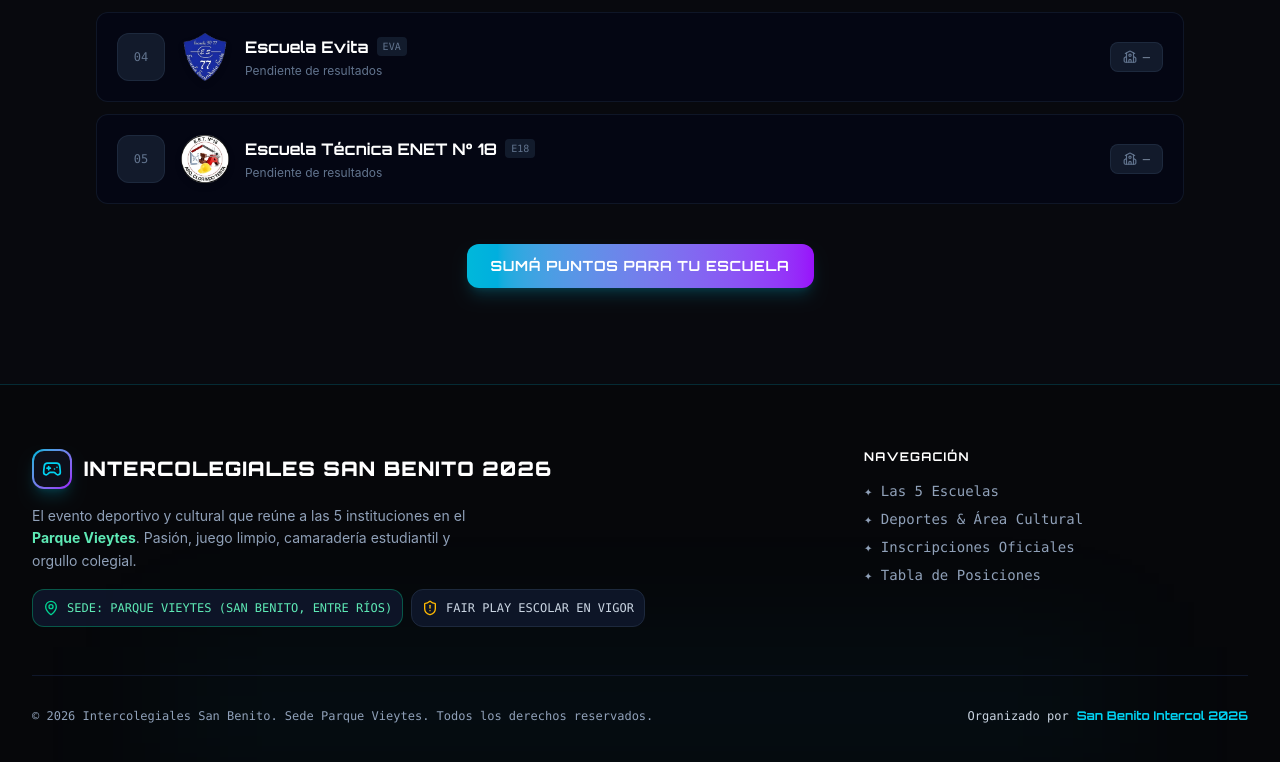
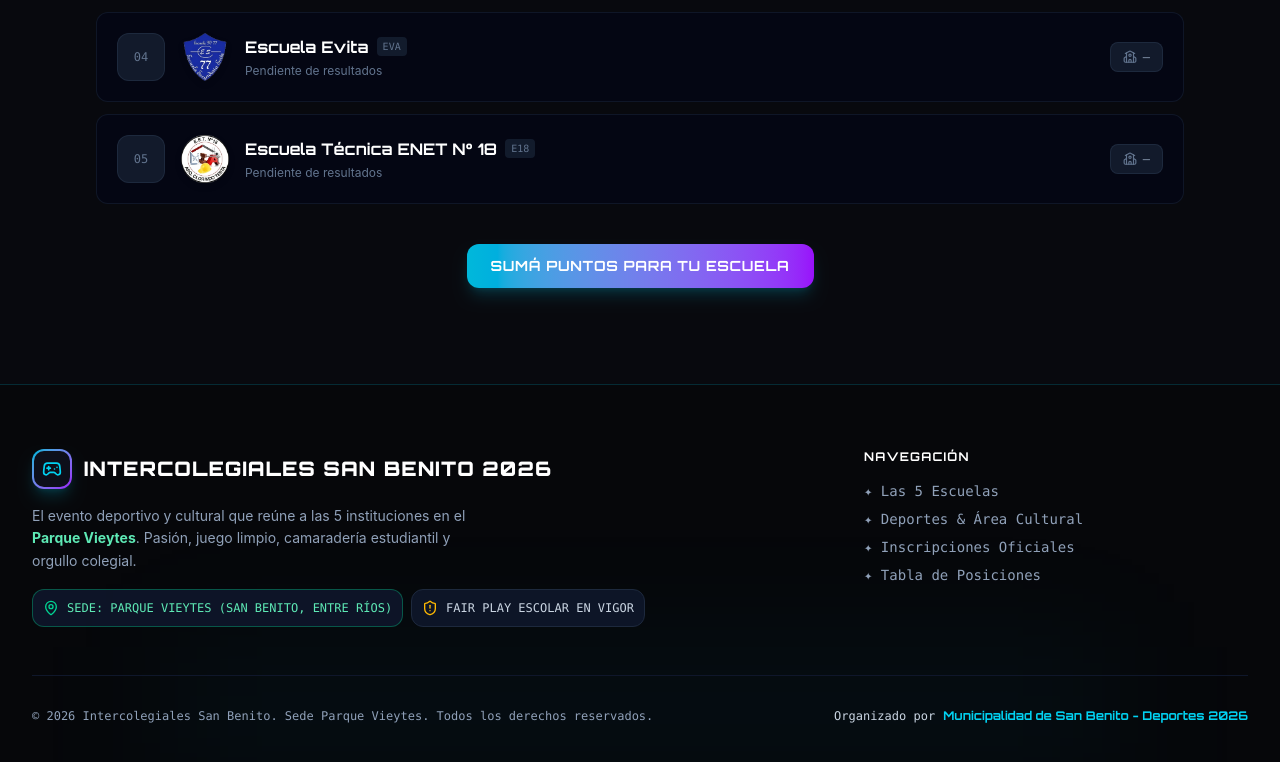
Before and after one commit to MuniSanBenito/intercolegiales, a React (Vite) app: page / in a window 1280 px wide. Shown: the part 6807-7569 px from the top of the page. Built offline with nearby package versions, Linux system fonts and the light colour scheme.

Commit message:
feat: add Footer component with motion animations and install motion dependency

```diff
--- a/src/components/Footer.tsx
+++ b/src/components/Footer.tsx
@@ -85,7 +85,7 @@ export const Footer: React.FC = () => {
           </div>
           <div className="flex items-center gap-2 text-slate-300">
             <span>Organizado por</span>
-            <span className="font-cyber font-bold text-cyan-400">San Benito Intercol 2026</span>
+            <span className="font-cyber font-bold text-cyan-400">Municipalidad de San Benito - Deportes 2026</span>
           </div>
         </div>
       </div>
```
Also changed, not shown: 1 other file (tests, documents, lock files or other folders).
